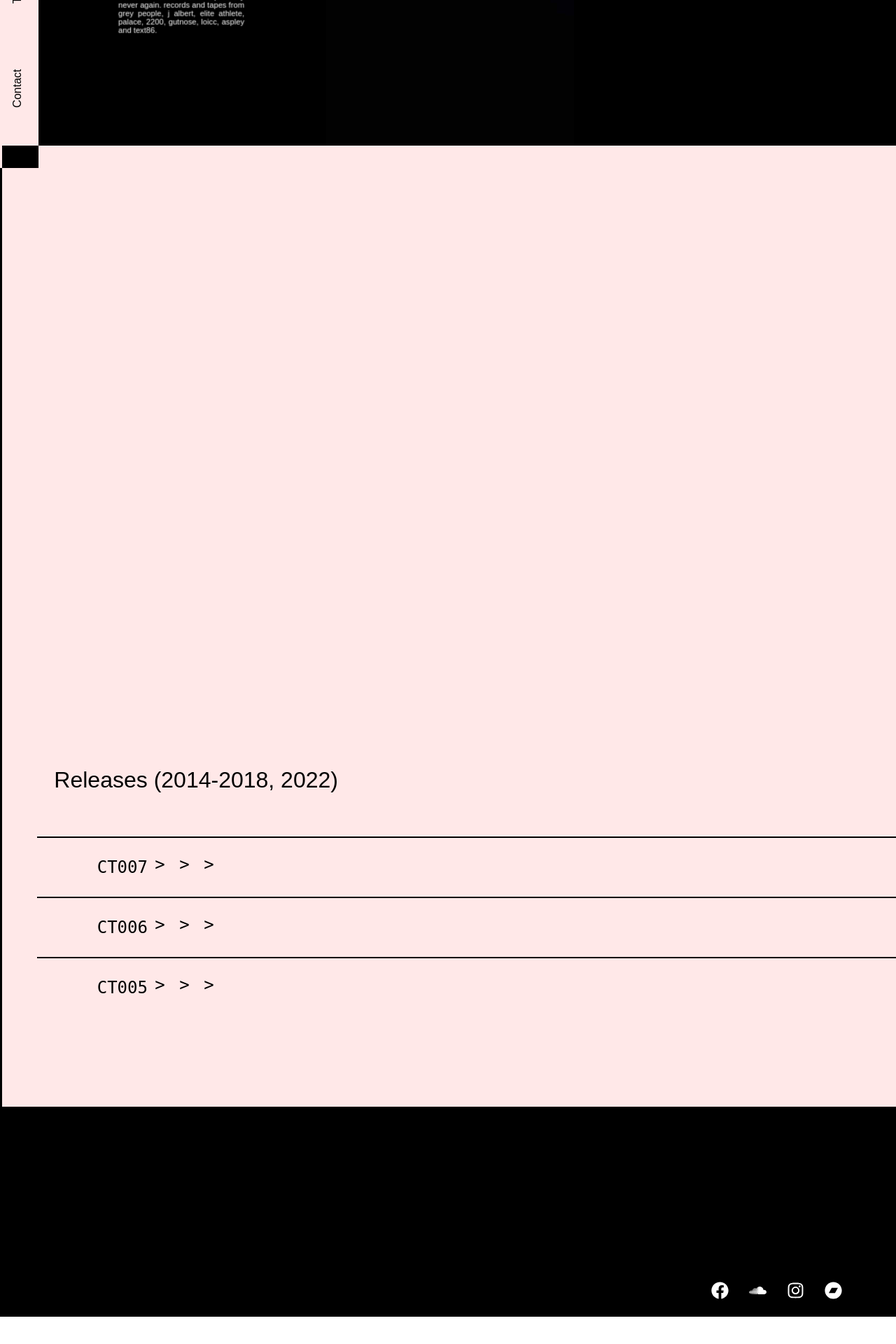
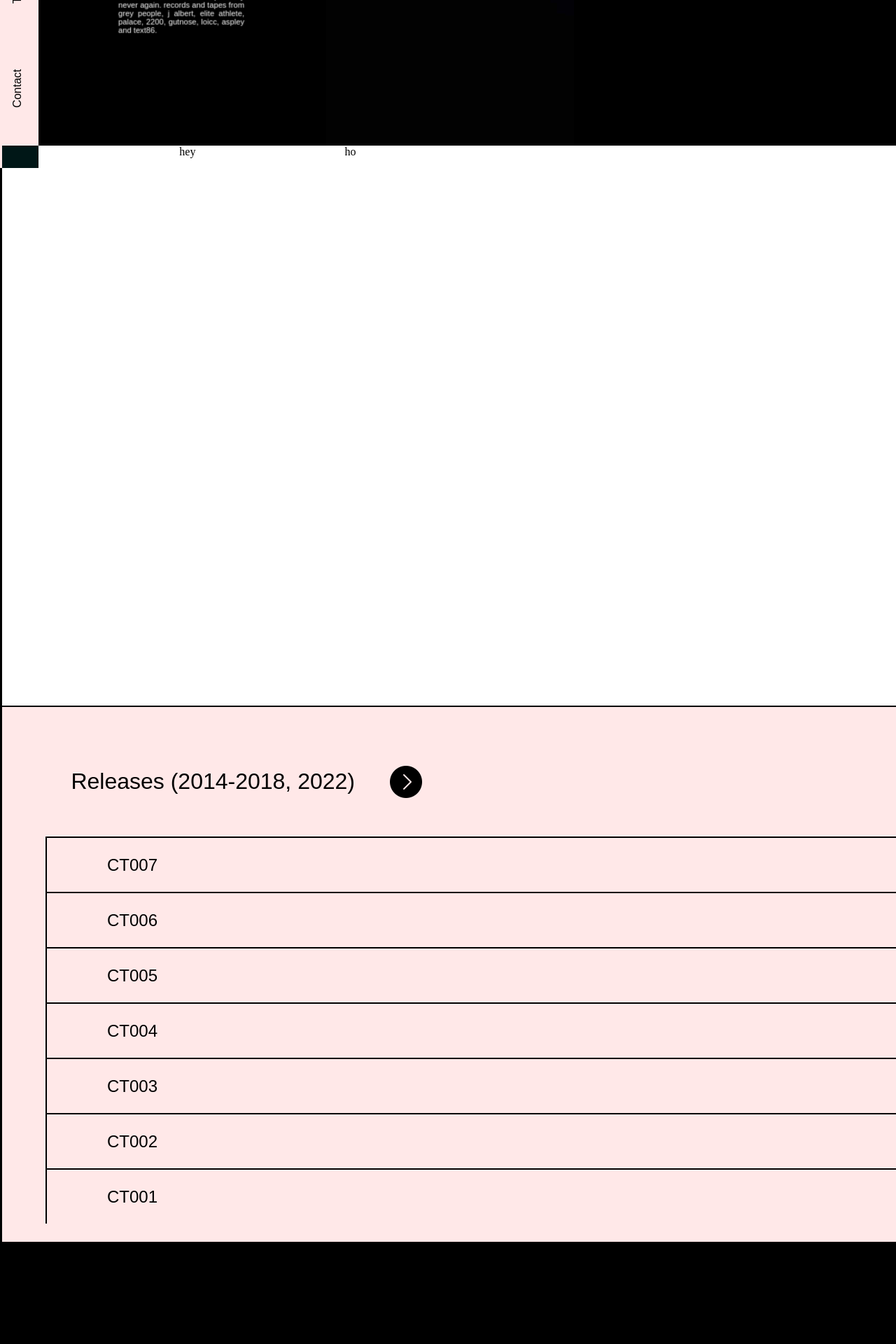
Before and after one commit to seanlb02/ctwebsite, a Next.js app: page / in a window 1280 px wide. Shown: the part 560-2480 px from the top of the page at 70% size. Before the commit the page ends 2441 px from the top, so only its background shows below. Built offline with nearby package versions, Linux system fonts and the light colour scheme.

Commit message:
fixing up releases accordian

```diff
--- a/components/Homebody.js
+++ b/components/Homebody.js
@@ -7,7 +7,12 @@ import React, { useState } from "react";
 export default function Homebody () {
     return (
         <div className={styles.pageContainer}>
-
+            <section className={styles.leftScroll}>
+                    <div className={styles.content}>hey</div>
+            </section>
+            <section className={styles.rightScroll}>
+                    ho
+            </section>
 
 
 
--- a/components/Releases.js
+++ b/components/Releases.js
@@ -110,12 +110,17 @@ const Releases = () => {
       </Head>
         {/* release 1 */}
           <div className={styles.Release} id="CT007">
-            <div className={styles.releasesHeader} id="CT007">Releases (2014-2018, 2022)</div>
-            <div className={title} onClick={openClose} id="CT007">CT007
+              <div className={styles.releaseTitleContainer}>
+                <div className={styles.releasesHeader} id="CT007">Releases (2014-2018, 2022)</div>
+                <img className={styles.expand} onClick={openClose} src='/sidearrow.png' height={50} width={50}/>
+              </div>
+            <div>
+            <div className={title} onClick={openClose} id="CT007">CT007</div>
                 {/* <div className={arrow}><Image src="/sidearrow.png" height={35} width={35}/></div> */}
+                {/* <div className={arrow} id="CT007">&gt;</div>
                 <div className={arrow} id="CT007">&gt;</div>
                 <div className={arrow} id="CT007">&gt;</div>
-                <div className={arrow} id="CT007">&gt;</div>
+             */}
             </div>
 
             <content className={content} id="CT007">
@@ -147,9 +152,9 @@ const Releases = () => {
         {/* Release 2 */}
         <div className={styles.Release}>
             <div className={title} >CT006
+                {/* <div className={arrow}>&gt;</div>
                 <div className={arrow}>&gt;</div>
-                <div className={arrow}>&gt;</div>
-                <div className={arrow}>&gt;</div>
+                <div className={arrow}>&gt;</div> */}
             </div>
             <content className={content}>
                 <div className={TrackList}>
@@ -181,9 +186,9 @@ const Releases = () => {
         {/* Release 3 */}
         <div className={styles.Release}>
                     <div className={title} >CT005
+                        {/* <div className={arrow}>&gt;</div>
                         <div className={arrow}>&gt;</div>
-                        <div className={arrow}>&gt;</div>
-                        <div className={arrow}>&gt;</div>
+                        <div className={arrow}>&gt;</div> */}
                     </div>
                     <content className={content}>
                         <div className={TrackList}>
@@ -212,8 +217,137 @@ const Releases = () => {
                     </content>
                 </div>
 
+                <div className={styles.Release}>
+                    <div className={title} >CT004
+                        {/* <div className={arrow}>&gt;</div>
+                        <div className={arrow}>&gt;</div>
+                        <div className={arrow}>&gt;</div> */}
+                    </div>
+                    <content className={content}>
+                        <div className={TrackList}>
+                            <div className={styles.trackContainer} onClick={changeStyle}>
+                                <audio controls className={audiostyle} src="/TEX86.mp3">
+                                    {/* <source src="/TEX86.mp3" type = "audio/mpeg"/> */}
+                                </audio>
 
+                                <div className={styles.trackText}>
+                                    <h4>Track One</h4>
+                                </div>
 
+                            </div>
+                            <div className={styles.trackContainer}>
+                                <audio controls className={audiostyle}>
+                                    <source src="" type = "audio/mpeg"/>
+                                </audio>
+                                <div className={styles.trackText}>
+                                        <h4>Track Two</h4>
+                                </div>
+                            </div>
+                        </div>
+                        <div className={artwork}>
+                            <Image className={styles.CT006Cover} src="/2200Cover.jpg" height="300" width="300"/>
+                        </div>
+                    </content>
+                </div>
+
+                <div className={styles.Release}>
+                    <div className={title} >CT003
+                        {/* <div className={arrow}>&gt;</div>
+                        <div className={arrow}>&gt;</div>
+                        <div className={arrow}>&gt;</div> */}
+                    </div>
+                    <content className={content}>
+                        <div className={TrackList}>
+                            <div className={styles.trackContainer} onClick={changeStyle}>
+                                <audio controls className={audiostyle} src="/TEX86.mp3">
+                                    {/* <source src="/TEX86.mp3" type = "audio/mpeg"/> */}
+                                </audio>
+
+                                <div className={styles.trackText}>
+                                    <h4>Track One</h4>
+                                </div>
+
+                            </div>
+                            <div className={styles.trackContainer}>
+                                <audio controls className={audiostyle}>
+                                    <source src="" type = "audio/mpeg"/>
+                                </audio>
+                                <div className={styles.trackText}>
+                                        <h4>Track Two</h4>
+                                </div>
+                            </div>
+                        </div>
+                        <div className={artwork}>
+                            <Image className={styles.CT006Cover} src="/eliteCover.jpg" height="300" width="300"/>
+                        </div>
+                    </content>
+                </div>
+
+                <div className={styles.Release}>
+                    <div className={title} >CT002
+                        {/* <div className={arrow}>&gt;</div>
+                        <div className={arrow}>&gt;</div>
+                        <div className={arrow}>&gt;</div> */}
+                    </div>
+                    <content className={content}>
+                        <div className={TrackList}>
+                            <div className={styles.trackContainer} onClick={changeStyle}>
+                                <audio controls className={audiostyle} src="/TEX86.mp3">
+                                    {/* <source src="/TEX86.mp3" type = "audio/mpeg"/> */}
+                                </audio>
+
+                                <div className={styles.trackText}>
+                                    <h4>Track One</h4>
+                                </div>
+
+                            </div>
+                            <div className={styles.trackContainer}>
+                                <audio controls className={audiostyle}>
+                                    <source src="" type = "audio/mpeg"/>
+                                </audio>
+                                <div className={styles.trackText}>
+                                        <h4>Track Two</h4>
+                                </div>
+                            </div>
+                        </div>
+                        <div className={artwork}>
+                            <Image className={styles.CT006Cover} src="/jalbert.jpg" height="300" width="300"/>
+                        </div>
+                    </content>
+                </div>
+
+                <div className={styles.Release}>
+                    <div className={title} >CT001
+                        {/* <div className={arrow}>&gt;</div>
+                        <div className={arrow}>&gt;</div>
+                        <div className={arrow}>&gt;</div> */}
+                    </div>
+                    <content className={content}>
+                        <div className={TrackList}>
+                            <div className={styles.trackContainer} onClick={changeStyle}>
+                                <audio controls className={audiostyle} src="/TEX86.mp3">
+                                    {/* <source src="/TEX86.mp3" type = "audio/mpeg"/> */}
+                                </audio>
+
+                                <div className={styles.trackText}>
+                                    <h4>Track One</h4>
+                                </div>
+
+                            </div>
+                            <div className={styles.trackContainer}>
+                                <audio controls className={audiostyle}>
+                                    <source src="" type = "audio/mpeg"/>
+                                </audio>
+                                <div className={styles.trackText}>
+                                        <h4>Track Two</h4>
+                                </div>
+                            </div>
+                        </div>
+                        <div className={artwork}>
+                            <Image className={styles.CT006Cover} src="/greyCover.jpg" height="300" width="300"/>
+                        </div>
+                    </content>
+                </div>
 
         </div>
 
--- a/styles/header.module.css
+++ b/styles/header.module.css
@@ -15,8 +15,9 @@
 .videoOverlay {
     display:flex;
     position:absolute;
-    /* top:50%; */
+    top:30%;
     z-index:2;
+    left: 70%;
     padding-right:20%;
     display:flex;
     border:solid yellow;
@@ -48,7 +49,8 @@
     position:relative;
     display:flex;
     justify-content:center;
-    background-color: rgb(255, 232, 232);
+    /* background-color: rgb(255, 232, 232); */
+    background-color: white;
     height:96vh;
     width:100vw;
     z-index:1;
--- a/styles/homebody.module.css
+++ b/styles/homebody.module.css
@@ -2,6 +2,33 @@
     display:flex;
     height:100vh;
     width:100vw;
+    padding-left:5%;
     /* margin-left:4%; */
-    background-color:rgb(255, 232, 232);;
+    /* background-color:rgb(255, 232, 232);; */
+    background-color: white;
+
 }
+
+.leftScroll {
+    display:flex;
+    width: 35vw;
+    z-index: 1;
+    position:relative;
+}
+
+.rightScroll {
+    display:flex;
+    width: 65vw;
+    z-index: 20;
+    position:relative;
+}
+
+.content {
+    position: absolute;
+    right: -15%;
+    border: 10px;
+    border-color:black;
+    height:200px;
+    width:300px;
+    overflow: visible;
+}
--- a/styles/releases.module.css
+++ b/styles/releases.module.css
@@ -1,12 +1,14 @@
 .pageContainer{
   background-color: rgb(255, 232, 232);
+  border-top: solid 2px black;
   box-sizing: border-box;
   height:100%;
   min-width:100%;
   padding-left:3.9%;
-  padding-bottom:10%;
+  padding-bottom:2%;
   padding-top:5%;
   z-index:20;
+
 
 }
 
@@ -17,8 +19,34 @@
   }
 }
 
+.explore {
+  font-size:12px;
+  margin-left:50%;
+  cursor:pointer;
+  background-color: black;
+  color: white;
+  padding:0.5%;
 
+}
 
+.releaseTitleContainer {
+ display:flex;
+ gap:2%;
+ margin-left:2%;
+
+}
+
+.expand {
+margin-top:1.5%;
+
+}
+
+.expand:hover {
+
+  cursor:pointer;
+  transition: all 0.3s ease-in-out 0s;
+  transform: rotate(90deg)
+}
 
 .Release {
   padding:0;
@@ -35,10 +63,12 @@
 }
 
 .releaseTitle {
-  font-family:mono;
+  font-family:'sono', sans-serif;
   padding-left:7%;
   padding-bottom:2%;
+  padding-right:12%;
   border-top:solid 2px black;
+  border-left:solid 2px black;
   cursor:pointer;
   padding-top:2%;
   margin:0;
@@ -46,6 +76,7 @@
   font-size: 1.5rem;
   align-content:center;
   align-items:center;
+  margin-left: 1%;
 
 }
 
@@ -56,7 +87,7 @@
 }
 
 .releaseTitleClicked {
-  font-family:mono;
+  font-family:'sono', sans-serif;
   display:flex;
   font-size: 1.5rem;
   align-content:center;
```
Also changed, not shown: public/greyCover.jpg (added), public/jalbert.jpg (added).
